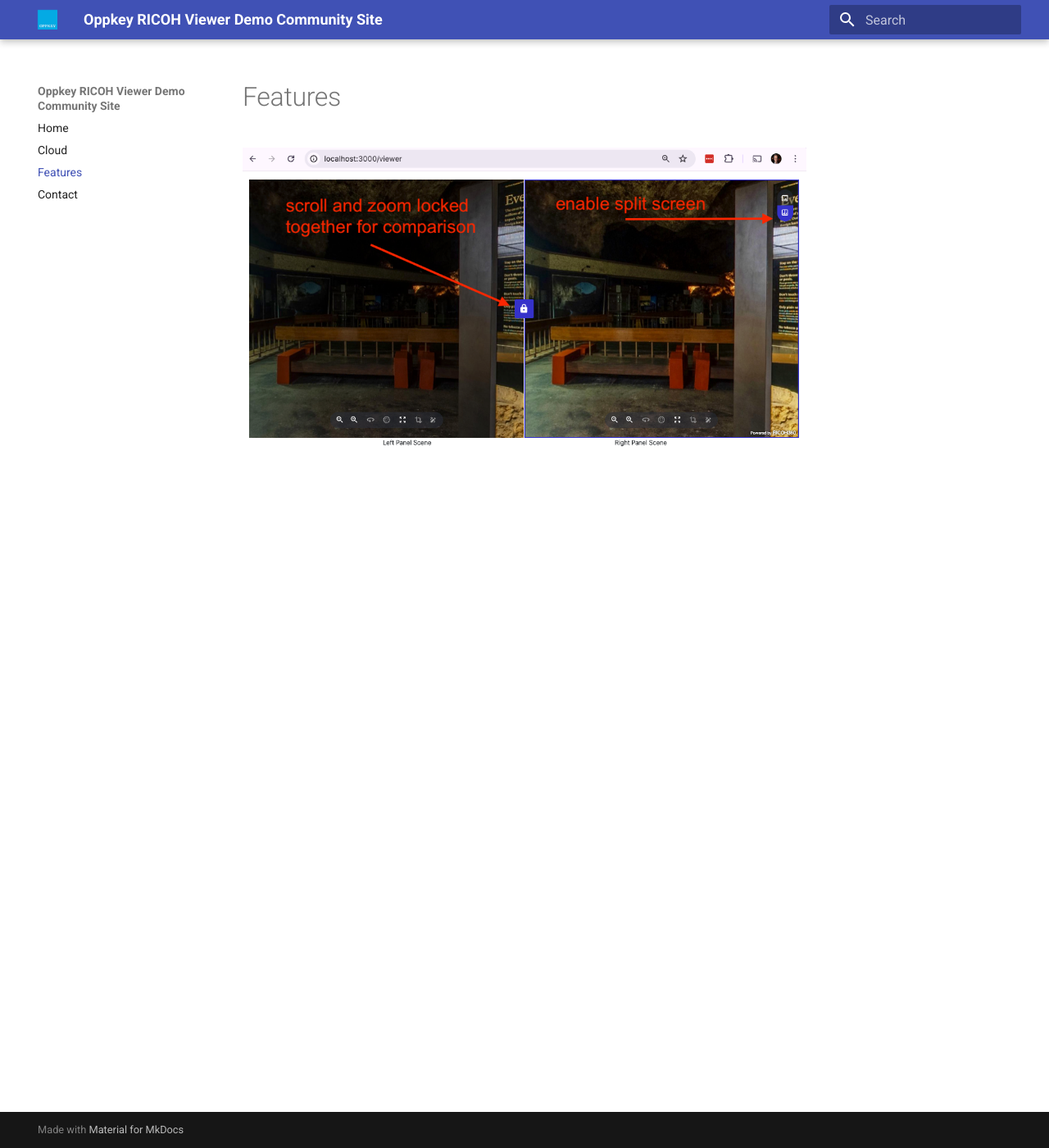
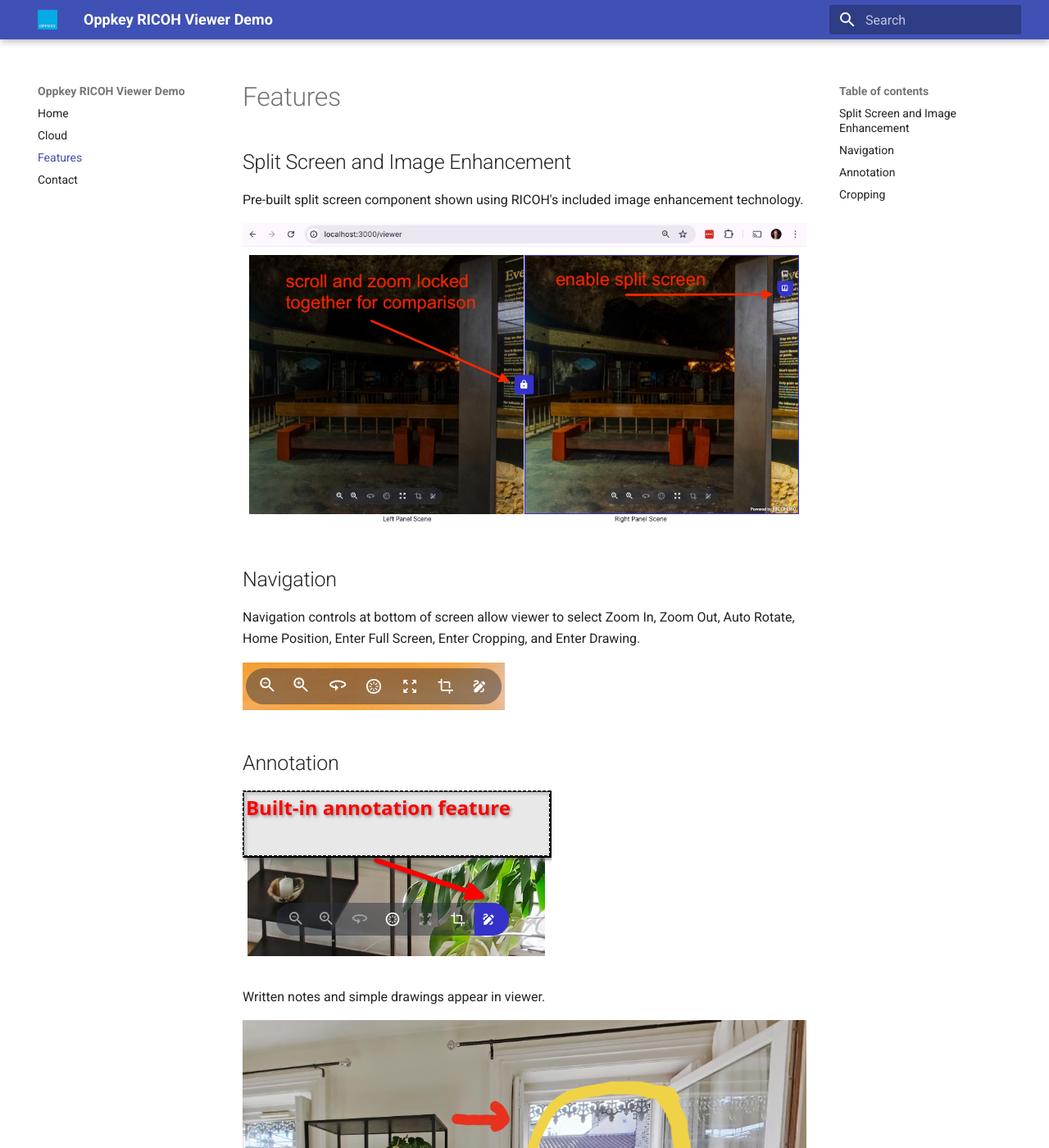
Before and after one commit to theta360developers/ricoh-viewer, an MkDocs documentation site: the page built from docs/features.md, in a window 1280 px wide and 1400 px high. Shown: the whole window at 82% size. Built offline with MkDocs 1.6.1 and Material for MkDocs 9.7.7, drawn with Linux system fonts in a browser that asks for light colours; some of the changed text lies outside the part shown.

Commit message:
Added Features section

```diff
--- a/docs/features.md
+++ b/docs/features.md
@@ -1,3 +1,39 @@
 # Features
 
+## Split Screen and Image Enhancement
+
+Pre-built split screen component shown using RICOH's included
+image enhancement technology.
+
 ![split screen](images/features/split_screen2.png)
+
+## Navigation
+
+Navigation controls at bottom of screen allow viewer to select Zoom In, Zoom Out, Auto Rotate, Home Position, Enter Full Screen, Enter Cropping, and Enter Drawing.
+
+![navigation panel](images/features/nav_panel.png)
+
+## Annotation
+
+![annotate menu](images/features/annotate_menu.png)
+
+Written notes and simple drawings appear in viewer.
+
+![annotate](images/features/annotate.png)
+
+## Cropping
+
+Key portions of the 360° image can be cropped and saved locally.
+
+Choose Enter Cropping
+
+![enter cropping](images/features/nav_panel_crop.png)
+
+Select area
+
+![original image](images/features/crop_orig_image.png)
+![crop area](images/features/crop_area.png)
+
+Save locally or Cancel
+
+![done](images/features/crop_area_save.png)
--- a/mkdocs.yml
+++ b/mkdocs.yml
@@ -1,4 +1,4 @@
-site_name: Oppkey RICOH Viewer Demo Community Site
+site_name: Oppkey RICOH Viewer Demo
 # change to theta360developers before official publication
 site_url: https://codetricity.github.io/ricoh-viewer
 site_author: Oppkey
```
Also changed, not shown: docs/contact.md (+9 -0 lines), docs/images/features/crop_area_save.png (added).
